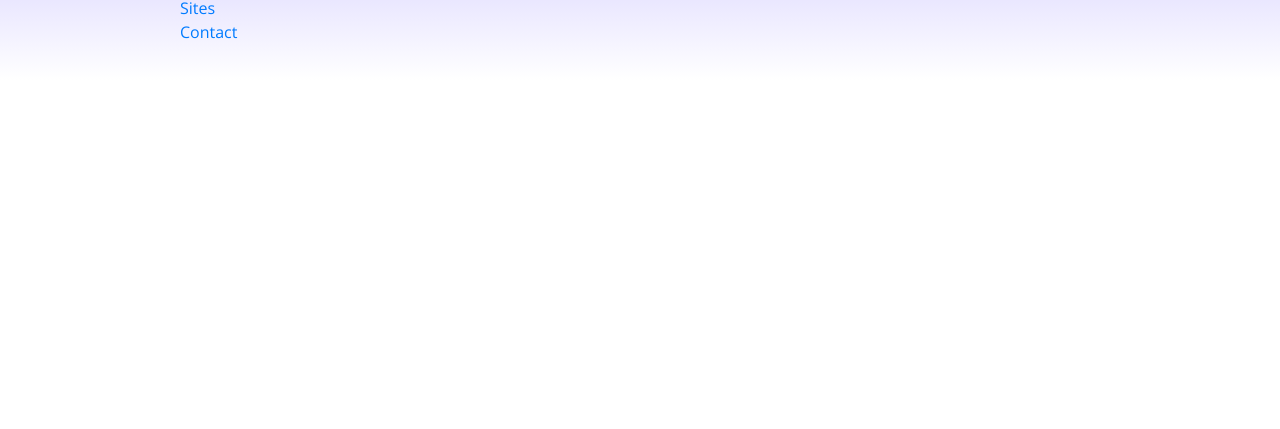
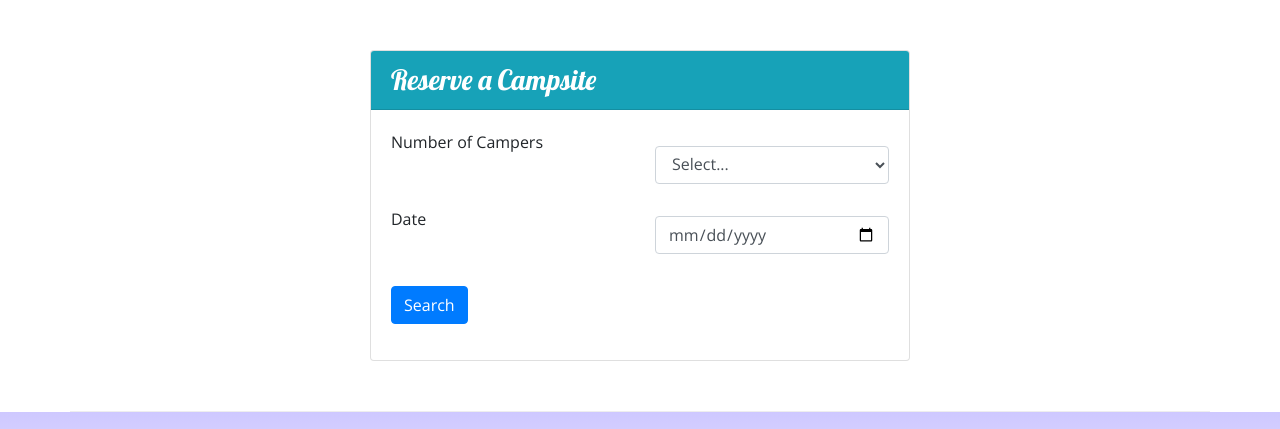
Before and after one commit to dadebru/nucampsite, a website: page index.html in a window 1280 px wide. Shown: the part 1153-1582 px from the top of the page. Before the commit the page ends 1233 px from the top, so only its background shows below. Drawn offline with nearby package versions, Linux system fonts and the light colour scheme.

Commit message:
workshop 2

```diff
--- a/index.html
+++ b/index.html
@@ -29,7 +29,11 @@
                 <div class='col'>
                     <h1>NuCamp</h1>
                     <h2>a better way to camp</h2>
+                </div class='my-4'>
+                <div class='col-md-4 col-xl-2'>
+                    <a class="btn bg-info btn-lg text-white text-nowrap" href="#reserveForm" role="button">Reserve Campsite</a>
                 </div>
+
             </div>
         </div>
     </header>
@@ -72,10 +76,16 @@
             <div class="col-sm-4 col-md-3">
                 <h2 class 'text-sm-right'>Featured Campsites</h2>
             </div>
-            <div class="col">
-                <h3>React Lake Campground</h3>
-        		<p class='d-none d-sm-block'>Nestled in the foothills of the Chrome Mountains, this campground on the shores of the pristine React Lake is a favorite for fly fishers.</p>
-   			</div>
+                <div class="col">
+                    <div class="media">
+                        <div class="media-body align-self-center">
+                            <h3>React Lake Campground</h3>
+                            <p class="d-none d-sm-block">Nestled in the foothills of the Chrome Mountains, this campground on the shores of the pristine React Lake is a favorite for fly fishers.</p>
+                        </div>
+                        <img class="d-flex ml-3 img-thumbnail" src="img/react-lake-thumb.jpg" alt="React Lake" />
+                    </div>
+                </div>
+
         </div>
 
         <div class="row row-content align-items-center">
@@ -88,6 +98,44 @@
                     <div class="media-body align-self-center">
                         <h3>Bootstrap Outfitters</h3>
         				<p class="d-none d-sm-block">Bootstrap Outfitters supplies you with gear you need at prices you can't beat.</p>
+                    </div>
+                </div>
+            </div>
+        </div>
+        <div class='row row-content'>
+            <div class='col-sm-6 mx-auto'>
+                <div class='card'>
+                    <h3 class='card-header bg-info text-white'>
+                        Reserve a Campsite
+                    </h3>
+                    <div class="card-body flex-column">
+                        <form id='reserveForm'>
+                            <div class='row'>
+                                <label class='col-sm-6'>Number of Campers</label>
+                                    <div class='col my-3'>
+                                        <select class='form-control' name="numCampers" id="numCampers">
+                                            <option value="select">Select...</option>
+                                            <option value="1">1</option>
+                                            <option value="2">2</option>
+                                            <option value="3">3</option>
+                                            <option value="4">4</option>
+                                            <option value="5">5</option>
+                                            <option value="6">6</option>
+                                        </select>
+                                    </div>
+                            </div>
+                            <div class='row'>
+                                <label class='col-sm-6 col-form-label' for='date'>Date</label>
+                                <div class='col my-3'>
+                                    <input class='form-control col' type='date', id='date', name='date' placeholder='mm/dd/yyyy'>
+                                </div>
+                            </div>
+                            <div class='row'>
+                                <div class='col-sm-6 my-3'>
+                                    <button type="submit" class="btn btn-primary">Search</button>
+                                </div>
+                            </div>
+                        </form>
                     </div>
                 </div>
             </div>
```
